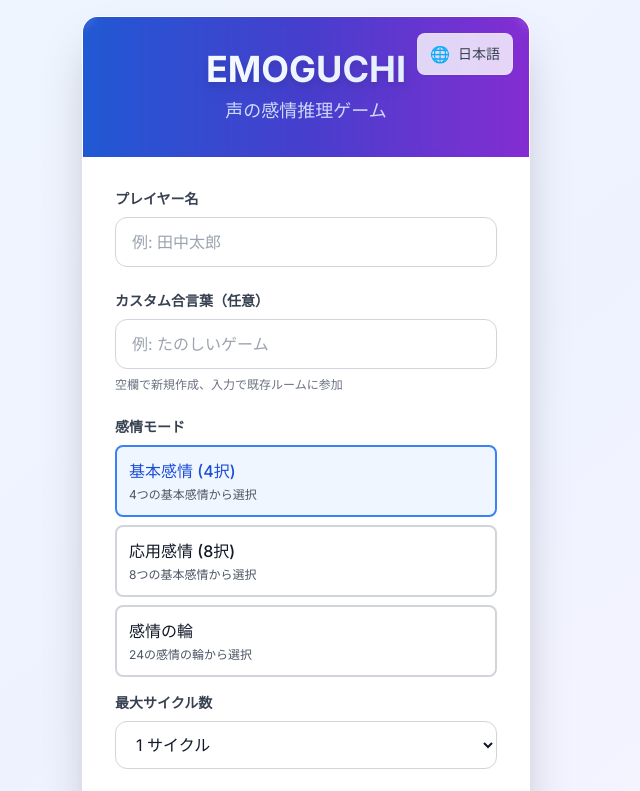
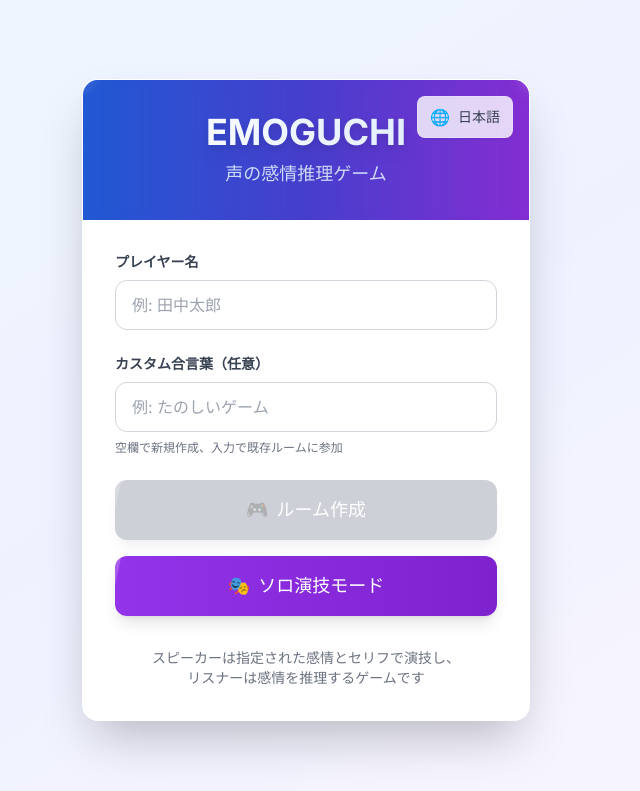
Before and after one commit to takaki719/EmoGuchi, a Next.js app in the folder frontend/: page / in a window 1280 px wide. Shown: the top 791 px of the page, without its empty margins (334-974 px from the left). Built offline with nearby package versions, Linux system fonts and the light colour scheme.

Commit message:
設定画面で感情モードを変更できるように再修正

```diff
--- a/frontend/app/page.tsx
+++ b/frontend/app/page.tsx
@@ -17,8 +17,6 @@ export default function Home() {
   const [isCreating, setIsCreating] = useState(false);
   const [nameError, setNameError] = useState('');
   const [roomIdError, setRoomIdError] = useState('');
-  const [gameMode, setGameMode] = useState<'basic' | 'advanced' | 'wheel'>('basic');
-  const [maxRounds, setMaxRounds] = useState(1);
   const router = useRouter();
   const { locale } = useLocaleStore();
   const t = translations[locale];
@@ -57,19 +55,11 @@ export default function Home() {
 
     setIsCreating(true);
     try {
-      // Determine vote_type based on game mode
-      let voteType = '4choice';
-      if (gameMode === 'advanced') {
-        voteType = '8choice';
-      } else if (gameMode === 'wheel') {
-        voteType = 'wheel';
-      }
-
       const requestBody: any = {
-        mode: gameMode,
-        vote_type: voteType,
+        mode: 'basic',
+        vote_type: '4choice',
         speaker_order: 'sequential',
-        max_rounds: maxRounds,
+        max_rounds: 1,
       };
 
       // Add custom room ID if provided
@@ -178,79 +168,6 @@ export default function Home() {
             </p>
           </div>
 
-          {/* Game Settings */}
-          <div className="mb-6 space-y-4">
-            {/* Game Mode Selection */}
-            <div>
-              <label className="block text-sm font-semibold text-gray-700 dark:text-gray-300 mb-2">
-                {t.home.gameMode}
-              </label>
-              <div className="grid grid-cols-1 gap-2">
-                <button
-                  type="button"
-                  onClick={() => setGameMode('basic')}
-                  className={`p-3 rounded-lg border-2 transition-all duration-200 text-left ${
-                    gameMode === 'basic'
-                      ? 'border-blue-500 bg-blue-50 dark:bg-blue-900/30 text-blue-700 dark:text-blue-300'
-                      : 'border-gray-300 dark:border-gray-600 hover:border-gray-400 dark:hover:border-gray-500 bg-white dark:bg-slate-700 text-gray-900 dark:text-white'
-                  }`}
-                >
-                  <div className="font-medium">{t.home.basicMode}</div>
-                  <div className="text-xs text-gray-600 dark:text-gray-400 mt-1">
-                    {locale === 'ja' ? '4つの基本感情から選択' : 'Choose from 4 basic emotions'}
-                  </div>
-                </button>
-
-                <button
-                  type="button"
-                  onClick={() => setGameMode('advanced')}
-                  className={`p-3 rounded-lg border-2 transition-all duration-200 text-left ${
-                    gameMode === 'advanced'
-                      ? 'border-blue-500 bg-blue-50 dark:bg-blue-900/30 text-blue-700 dark:text-blue-300'
-                      : 'border-gray-300 dark:border-gray-600 hover:border-gray-400 dark:hover:border-gray-500 bg-white dark:bg-slate-700 text-gray-900 dark:text-white'
-                  }`}
-                >
-                  <div className="font-medium">{t.home.advancedMode}</div>
-                  <div className="text-xs text-gray-600 dark:text-gray-400 mt-1">
-                    {locale === 'ja' ? '8つの基本感情から選択' : 'Choose from 8 basic emotions'}
-                  </div>
-                </button>
-
-                <button
-                  type="button"
-                  onClick={() => setGameMode('wheel')}
-                  className={`p-3 rounded-lg border-2 transition-all duration-200 text-left ${
-                    gameMode === 'wheel'
-                      ? 'border-blue-500 bg-blue-50 dark:bg-blue-900/30 text-blue-700 dark:text-blue-300'
-                      : 'border-gray-300 dark:border-gray-600 hover:border-gray-400 dark:hover:border-gray-500 bg-white dark:bg-slate-700 text-gray-900 dark:text-white'
-                  }`}
-                >
-                  <div className="font-medium">{t.home.wheelMode}</div>
-                  <div className="text-xs text-gray-600 dark:text-gray-400 mt-1">
-                    {locale === 'ja' ? '24の感情の輪から選択' : 'Choose from 24-emotion wheel'}
-                  </div>
-                </button>
-              </div>
-            </div>
-
-            {/* Max Rounds Selection */}
-            <div>
-              <label htmlFor="maxRounds" className="block text-sm font-semibold text-gray-700 dark:text-gray-300 mb-2">
-                {t.home.maxCycles}
-              </label>
-              <select
-                id="maxRounds"
-                value={maxRounds}
-                onChange={(e) => setMaxRounds(parseInt(e.target.value))}
-                className="w-full px-4 py-3 border border-gray-300 dark:border-gray-600 bg-white dark:bg-slate-700 text-gray-900 dark:text-white rounded-xl focus:outline-none focus:ring-2 focus:ring-blue-500 dark:focus:ring-blue-400 focus:border-transparent transition-all duration-200 hover:border-gray-400 dark:hover:border-gray-500"
-              >
-                <option value={1}>1 {t.home.cycle}</option>
-                <option value={2}>2 {t.home.cycles}</option>
-                <option value={3}>3 {t.home.cycles}</option>
-                <option value={5}>5 {t.home.cycles}</option>
-              </select>
-            </div>
-          </div>
 
           {/* Action Buttons */}
           <div className="space-y-4">
--- a/frontend/app/room/[roomId]/page.tsx
+++ b/frontend/app/room/[roomId]/page.tsx
@@ -849,7 +849,7 @@ export default function RoomPage({ params }: { params: { roomId: string } }) {
                       <p className="text-sm">
                         <span className="text-gray-600">{t.game.correctAnswerLabel} </span>
                         <span className="font-medium">
-                          {lastResult.correct_emotion}
+                          {getEmotionNameById(lastResult.correctEmotionId || '')}
                         </span>
                       </p>
                     </div>
@@ -874,7 +874,7 @@ export default function RoomPage({ params }: { params: { roomId: string } }) {
                     {t.game.youWereSpeaker}
                   </p>
                   <p className="text-xl font-bold">
-                    {t.game.correctAnswerLabel} {lastResult.correct_emotion}
+                    {t.game.correctAnswerLabel} {getEmotionNameById(lastResult.correctEmotionId || '')}
                   </p>
                 </div>
               )}
```
